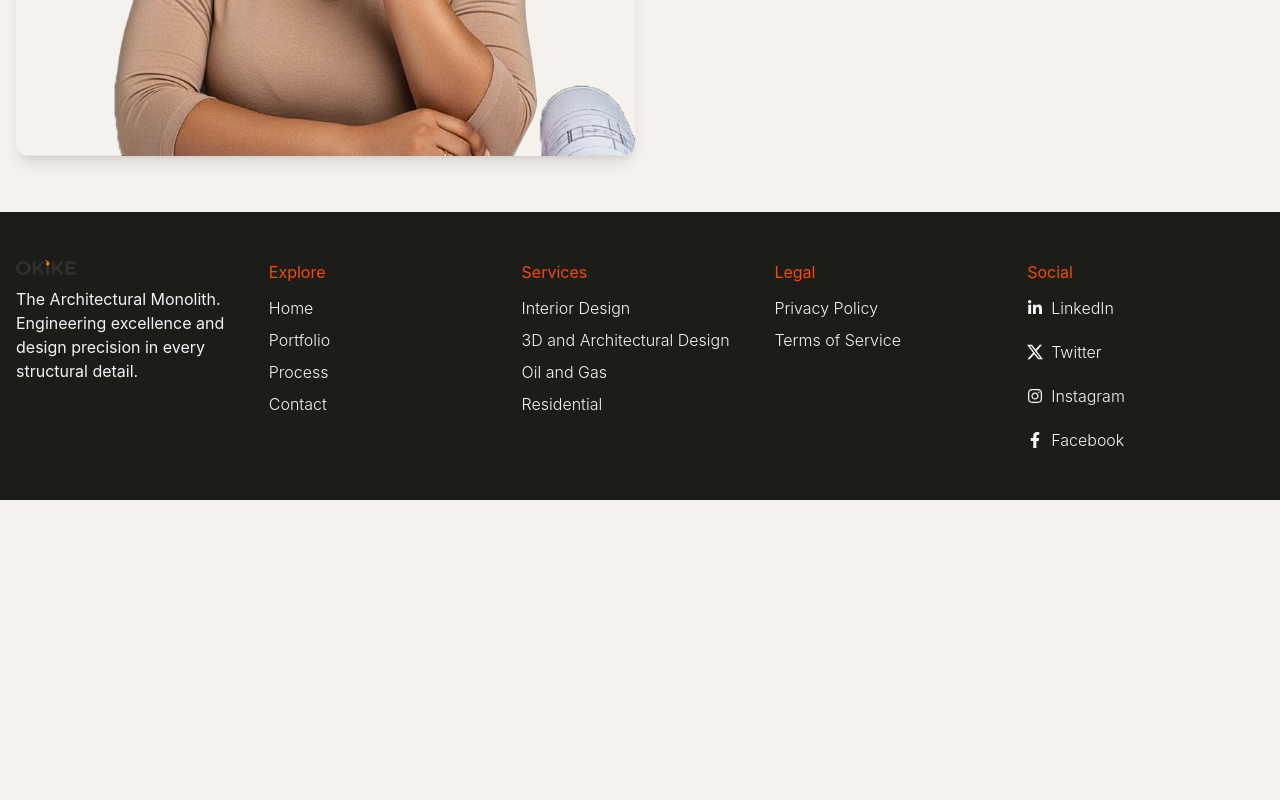
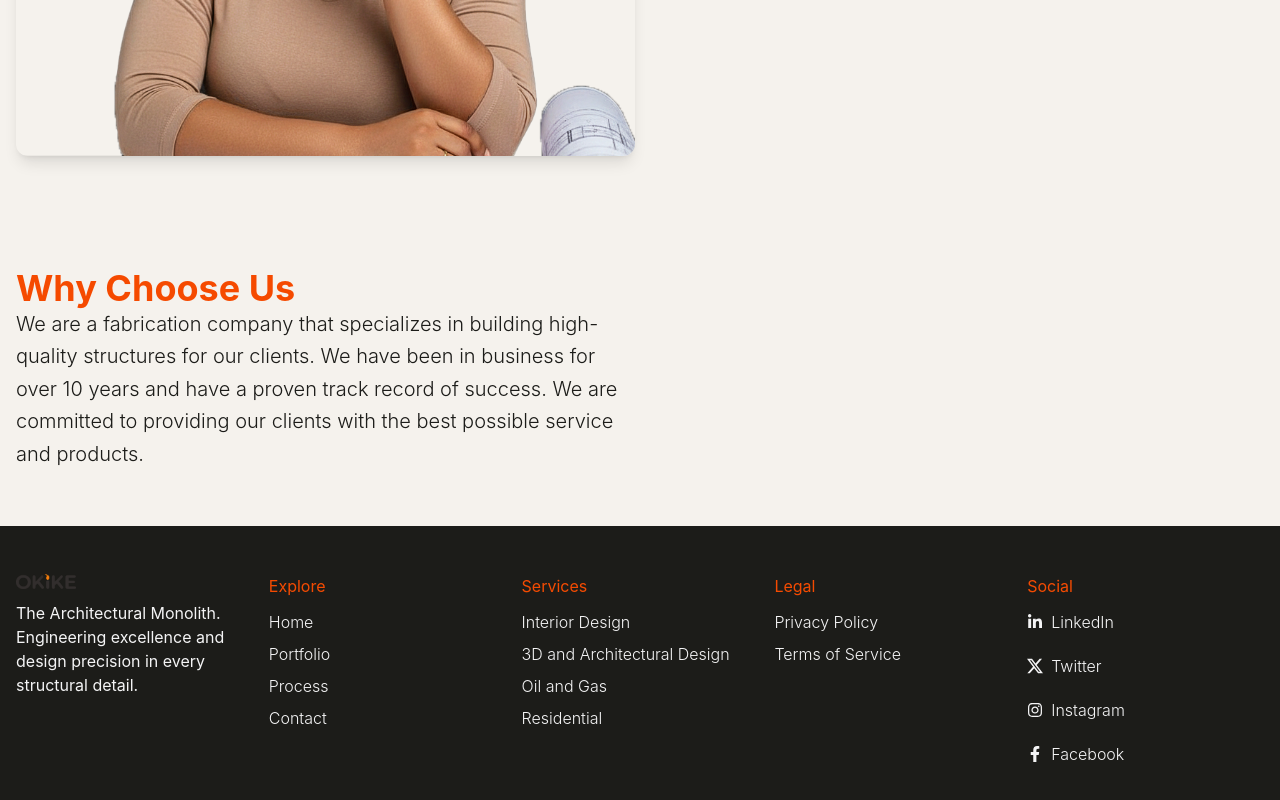
Before and after one commit to OKIKE-PLC/Portfolio-site, a React (Vite) app in the folder Portfolio-site/: page /about in a window 1280 px wide. Shown: the part 1254-2054 px from the top of the page. Before the commit the page ends 1754 px from the top, so only its background shows below. Built offline with nearby package versions, Linux system fonts and the light colour scheme.

Commit message:
feat: add About page with hero section and company information components

```diff
--- a/Portfolio-site/src/pages/about.jsx
+++ b/Portfolio-site/src/pages/about.jsx
@@ -23,6 +23,15 @@ export default function About() {
                         <p className='text-xl font-light leading-relaxed'>We are a fabrication company that specializes in building high-quality structures for our clients. We have been in business for over 10 years and have a proven track record of success. We are committed to providing our clients with the best possible service and products.</p>
                     </div>
                 </section>
+
+                {/* why choose us */}
+                <section className='flex flex-col md:flex-row justify-left items-start gap-2.5' style={{padding: ' 3.5rem 0rem '}}>
+                    <div className='w-full md:w-1/2'>
+                        <h2 className='text-4xl font-bold text-orange-600'>Why Choose Us</h2>
+                        <p className='text-xl font-light leading-relaxed'>We are a fabrication company that specializes in building high-quality structures for our clients. We have been in business for over 10 years and have a proven track record of success. We are committed to providing our clients with the best possible service and products.</p>
+                    </div>
+                    {/* <img src={Laurel} alt="About Us" className='w-full md:w-1/2 object-cover rounded-xl shadow-lg' style={{height: '30rem'}} /> */}
+                </section>
             </main>
         </section>
     )
```
